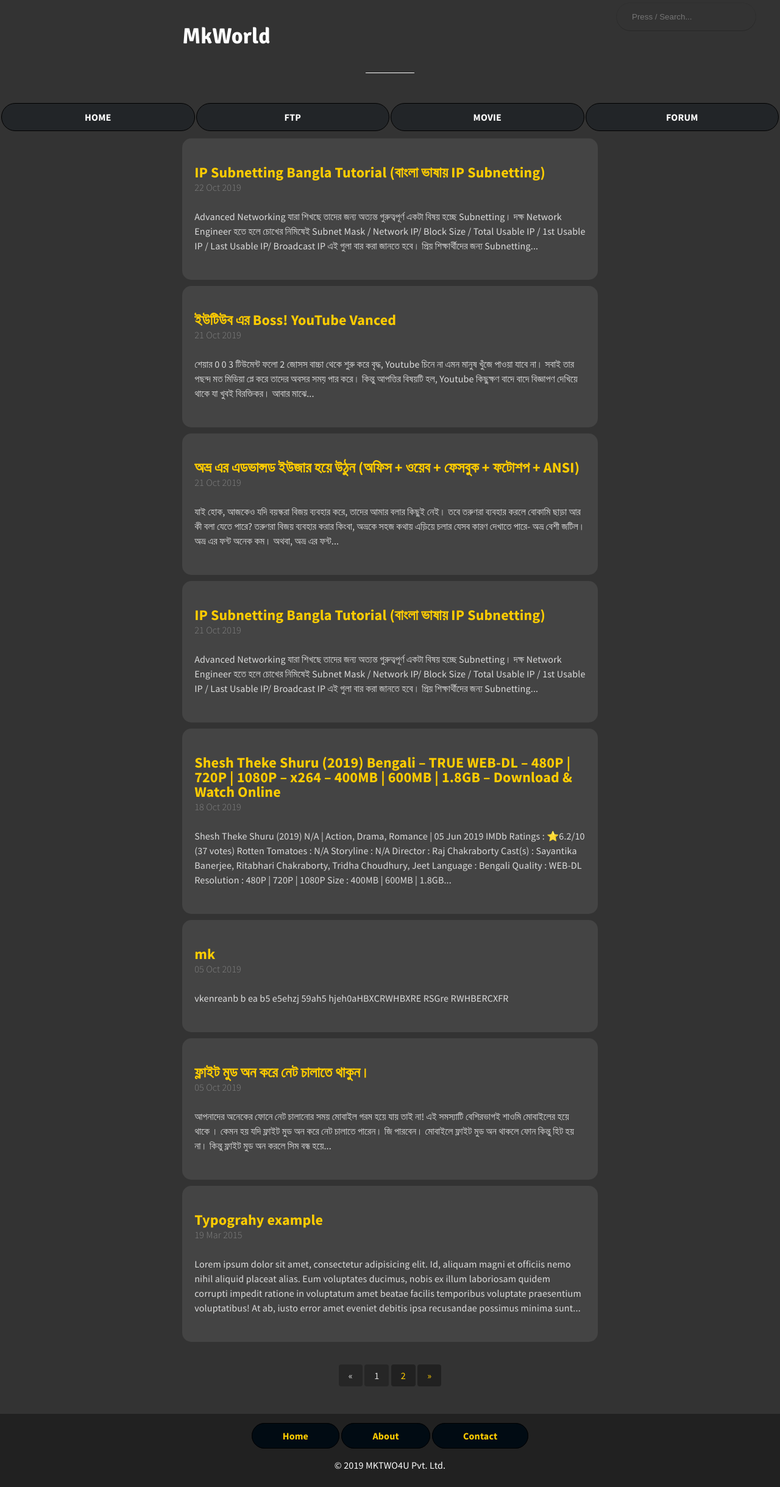
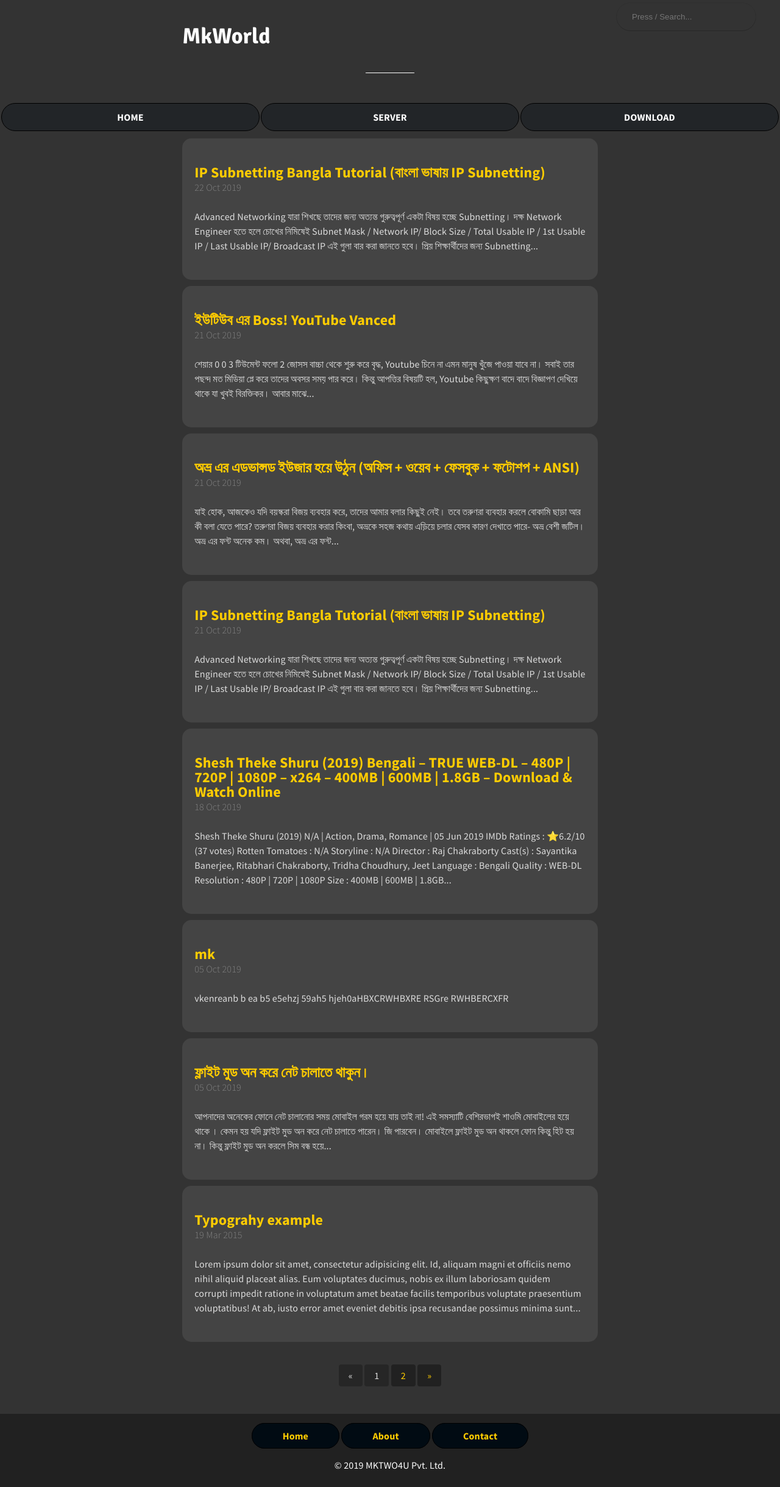
Before and after one commit to bdmilan/blog, a Jekyll site: the page built from index.html, in a window 1280 px wide. Shown: the whole page at 61% size. Built offline with Jekyll 4.4.1, drawn with Linux system fonts in a browser that asks for light colours; the list of posts is cut into pages by our own code.

Commit message:
Update header.html

```diff
--- a/_includes/header.html
+++ b/_includes/header.html
@@ -23,15 +23,16 @@
 </div>
 </div>
 
-
+<style>
+	.nm{background:#010b1354; border-radius: 45px; width: 30%; border: 1px solid #000; font-weight: bold; color: #fff; text-align: center; padding: 10px;}
+</style>
 
 <nav class="sticky-top">
   <div class="" style=""><table style="width:100%">
   <tr>
-    <td style="background:#010b1354; border-radius: 45px; width: 22%; border: 1px solid #000; font-weight: bold; color: #fff; text-align: center; padding: 10px;"><a href="https://mkhnp.ml/index.html" style="color: #fff;"> HOME </a></td>
-    <td style="background:#010b1354; border-radius: 45px; width: 22%; border: 1px solid #000; font-weight: bold;color: #fff; text-align: center; padding: 10px;"><a href="ftp.html" style="color: #fff;"> FTP </a></td>
-	<td style="background:#010b1354; border-radius: 45px; width: 22%; border: 1px solid #000; font-weight: bold;color: #fff; text-align: center; padding: 10px;"><a href="movie.html" style="color: #fff;"> MOVIE </a></td>
-	  <td style="background:#010b1354; border-radius: 45px; width: 22%; border: 1px solid #000; font-weight: bold;color: #fff; text-align: center; padding: 10px;"><a href="forum.html" style="color: #fff;"> FORUM </a></td>
+    <td class="nm"><a href="https://mkhnp.ml/index.html" style="color: #fff;"> HOME </a></td>
+	<td class="nm"><a href="https://mkhnp.ml/server.html" style="color: #fff;"> SERVER </a></td>
+	  <td class="nm"><a href="https://mkhnp.ml/download.html" style="color: #fff;"> DOWNLOAD </a></td>
 
   </tr>
 </table></b>
```
